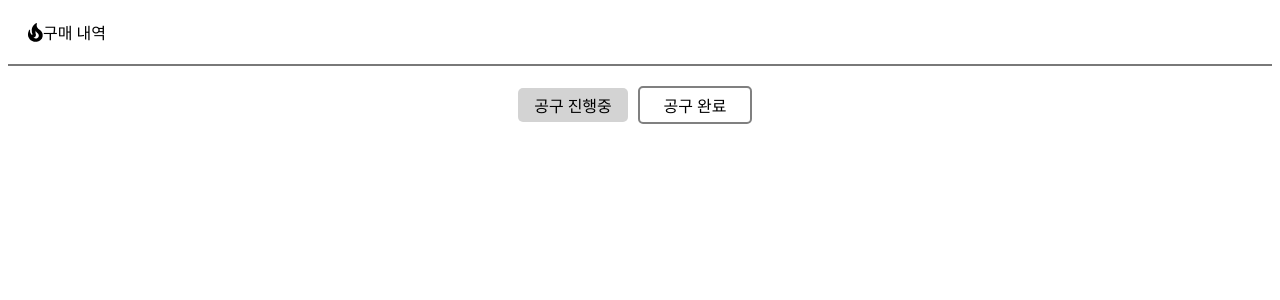
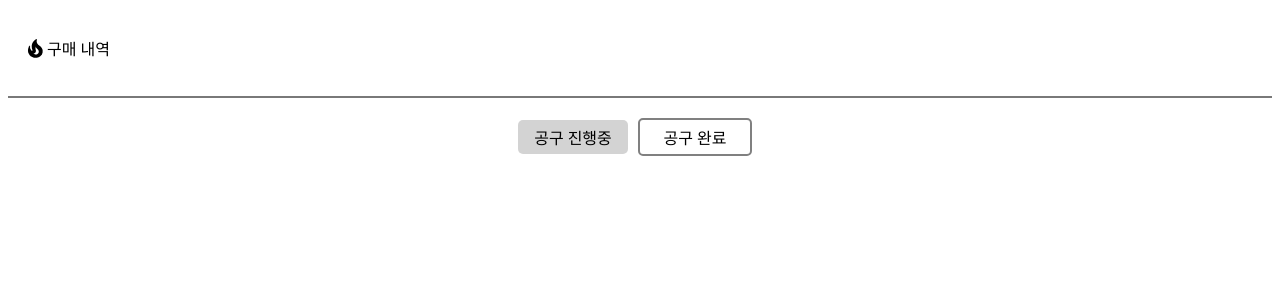
Before and after one commit to greentree3123/09, a Python web app: template database09/users/templates/buy_list2.html in a window 1280 px wide. Shown: the top 300 px of the page. Run offline with Jinja, Linux system fonts and the light colour scheme; the template is opened without the code that fills it, so the values that code supplies are empty.

Commit message:
아이콘 띄기

```diff
--- a/database09/users/templates/buy_list2.html
+++ b/database09/users/templates/buy_list2.html
@@ -44,7 +44,7 @@
 </style>
 <body>
     <div style="display: flex; flex-direction: row; justify-content: left; align-items: center; margin: 20px">
-        <img src="Group.png" alt="예시사진" class="ex_img"></span>구매 내역</div>
+        <img src="Group.png" alt="예시사진" class="ex_img"><p>&nbsp구매 내역</p>
     </div>
     <div style="border-top: solid 2px #797979; width: 100%"></div>
 
--- a/database09/users/templates/interest.html
+++ b/database09/users/templates/interest.html
@@ -7,7 +7,7 @@
 </head>
 <body>
     <div style="display: flex; flex-direction: row; justify-content: left; align-items: center; margin: 20px">
-        <img src="Heart Border.png" alt="예시사진" class="ex_img"></span>찜한 상품</div>
+        <img src="Heart Border.png" alt="예시사진" class="ex_img"><p>&nbsp 찜한 상품</p>
     </div>
     <div style="border-top: solid 2px #797979; width: 100%">
 </div>
```
